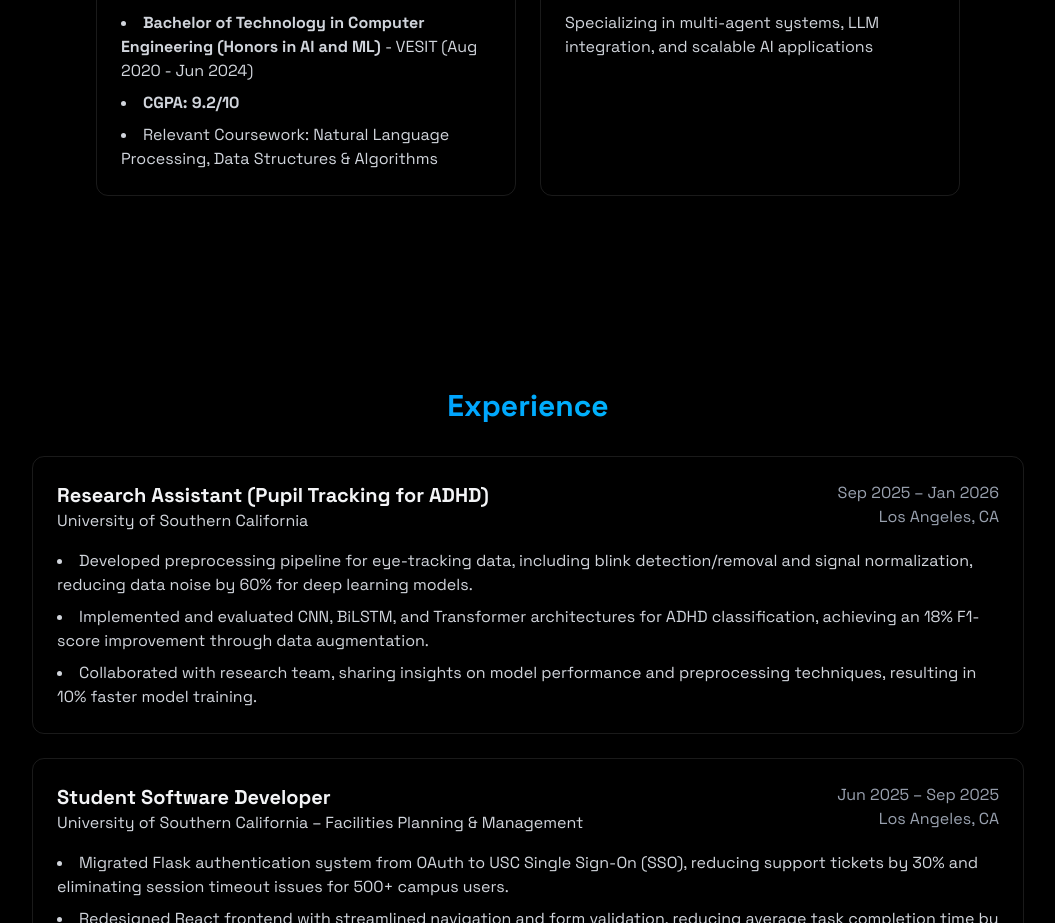
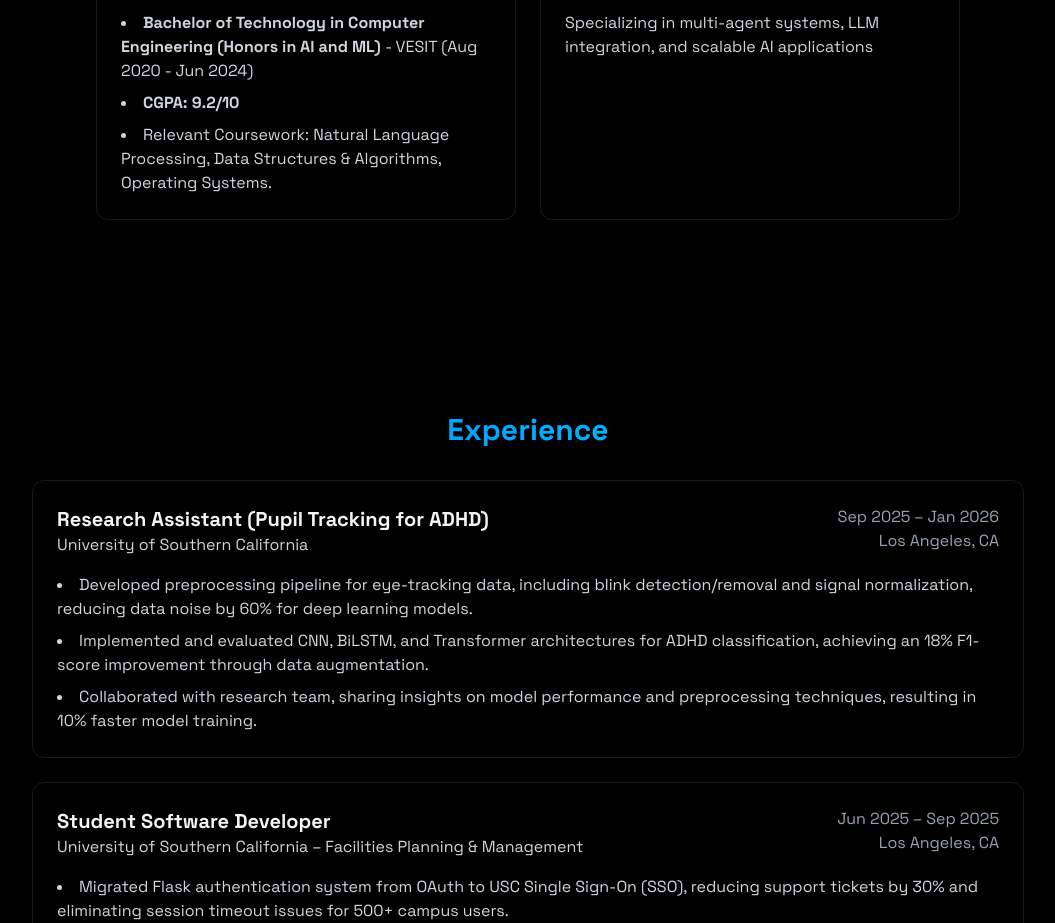
Before and after one commit to paras15702/paraskumar.info, a React (Vite) app: page / in a window 1280 px wide. Shown: the part 1800-2723 px from the top of the page, without its empty margins (112-1167 px from the left). Built offline with nearby package versions, Linux system fonts and the light colour scheme; no server answers.

Commit message:
update info

```diff
--- a/src/components/sections/About.jsx
+++ b/src/components/sections/About.jsx
@@ -116,7 +116,7 @@ export const About = () => {
                                     <strong> CGPA: 9.2/10 </strong>
                                 </li>
                                 <li>
-                                    Relevant Coursework: Natural Language Processing, Data Structures & Algorithms
+                                    Relevant Coursework: Natural Language Processing, Data Structures & Algorithms, Operating Systems.
                                 </li>
                             </ul>
 
```
